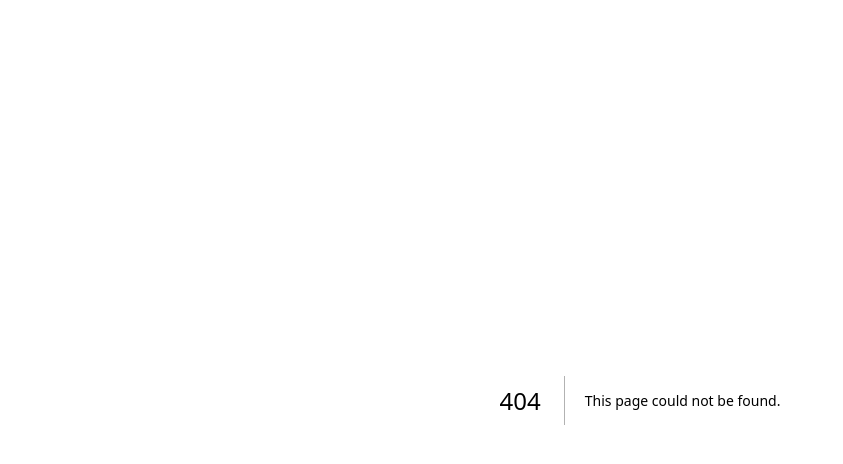
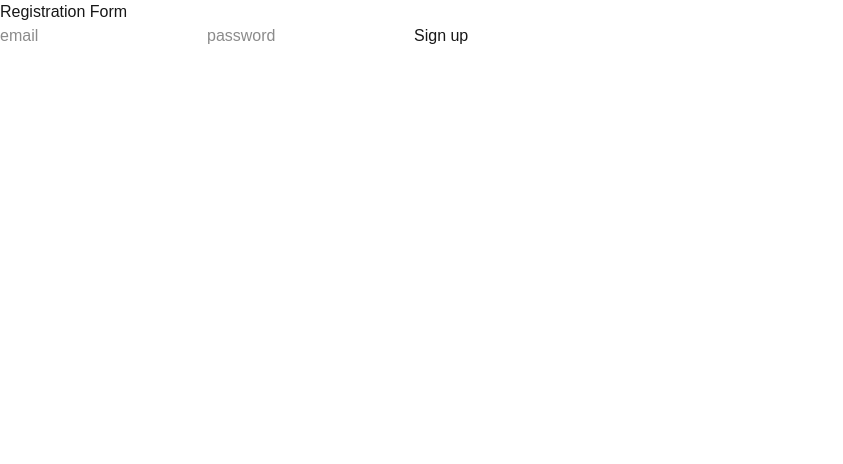
Before and after one commit to khashayarmobarez/next-auth, a Next.js app: page /signUp in a window 1280 px wide. Before the commit this address had no page. Shown: the top 464 px of the page, without its empty margins (0-843 px from the left). Built offline with nearby package versions, Linux system fonts and the light colour scheme.

Commit message:
Add registration page and link from home

```diff
--- a/src/app/page.js
+++ b/src/app/page.js
@@ -1,9 +1,13 @@
 import Image from "next/image";
+import Link from "next/link";
 
 export default function Home() {
   return (
-    <div className={StyleSheet.container}>
+    <div >
       <h1>next-auth credentials</h1>
+      <button>
+        <Link href={'/signUp'}>Register</Link>
+      </button>
     </div>
   );
 }
--- /dev/null
+++ b/src/app/signUp/page.js
@@ -0,0 +1,54 @@
+
+import { useRouter } from 'next/router';
+import React, { useState } from 'react'
+
+function Register() {
+
+    const router = useRouter();
+
+    const [email, setEmail] = useState('');
+    const [password, setPassword] = useState('');
+
+    const signUpHandler = async () => {
+        const res = await fetch('/api/auth/signup', {
+            method: 'POST',
+            headers: {
+                'Content-Type': 'application/json'
+            },
+            body: JSON.stringify({
+                email,
+                password
+            })
+        });
+
+        const data = await res.json();
+        if(data.status === 'success') {
+            router.push('/login');
+        }
+    }
+
+    return (
+        <div>
+            <h3>Registration Form</h3>
+            <input
+                placeholder='email'
+                type='text'
+                value={email}
+                onChange={(e) => setEmail(e.target.value)}
+            />
+            <input
+                placeholder='password'
+                type='password'
+                value={password}
+                onChange={(e) => setPassword(e.target.value)}
+            />
+            <button
+            onClick={signUpHandler}
+            >
+                Sign up
+            </button>
+        </div>
+    )
+}
+
+export default Register
```
